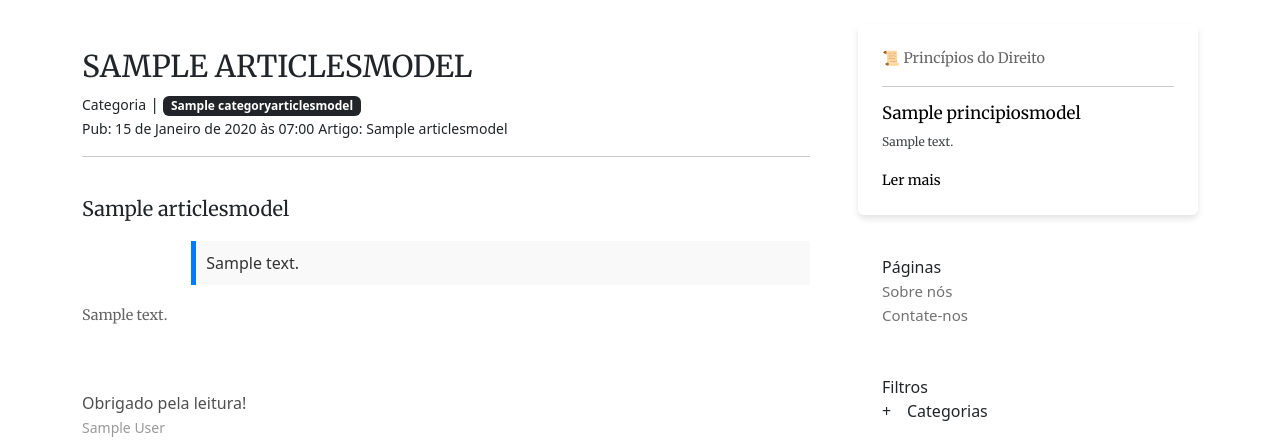
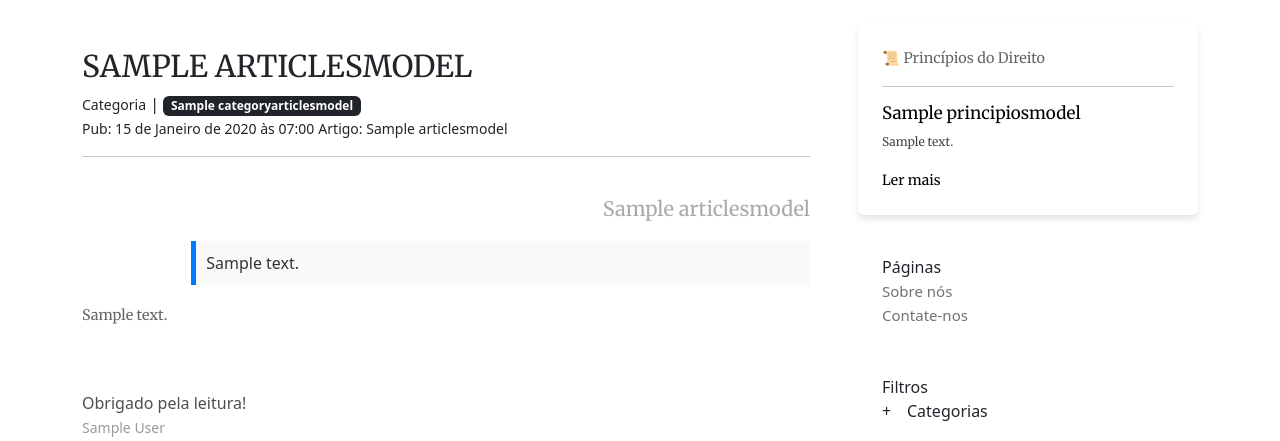
Before and after one commit to mrStudDev/xlex03, a Django app: a page that uses templates/base.html in a window 1280 px wide. Shown: the part 56-497 px from the top of the page. Run offline with Django 5.2, Linux system fonts and the light colour scheme; tables that the repository leaves empty hold one stand-in row (values such as "Sample post"); some libraries are stand-ins or nearby versions.

Commit message:
Delet css

```diff
--- a/static/css/styles.css
+++ b/static/css/styles.css
@@ -95,7 +95,7 @@ p {
     font-size: 14px; /* Tamanho do texto */
     line-height: 1.5; /* Espaçamento entre linhas */
 }
-.titulo-pq-article h5 {
+.titulo-pq-article {
     text-align: end;
     color: #a9a9a9;
 }
```
